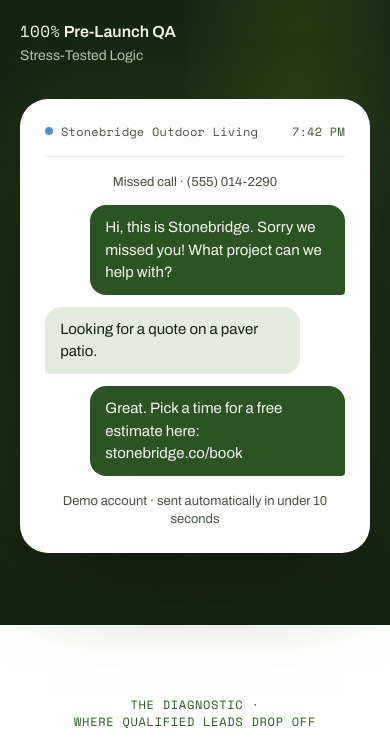
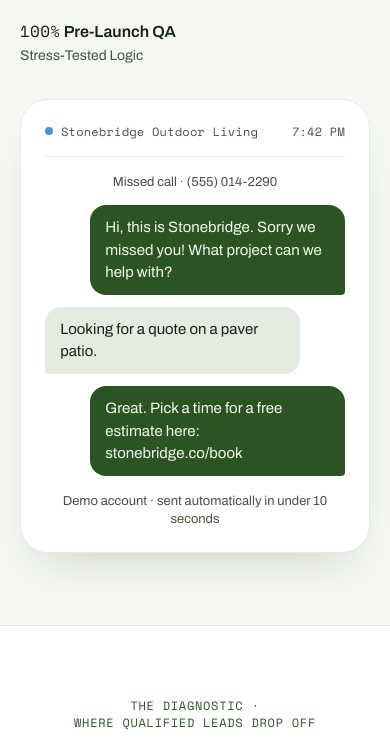
Before and after one commit to marrowcrest/michelle_personalprofile, a plain HTML site: page index.html in a window 390 px wide. Shown: the part 905-1649 px from the top of the page. Drawn offline with nearby package versions, Linux system fonts and the light colour scheme.

Commit message:
Revert "Dark hero with glow; conversation card without phone frame"
This reverts commit df4dc5c05b17b72da1b9eb26690817d029d8c160.

```diff
--- a/index.html
+++ b/index.html
@@ -434,8 +434,6 @@
     .dark h1, .dark h2, .dark h3, .dark h4 { color: var(--ink); }
     .dark .steps-flow::before { opacity: 0.5; }
     .dark .step-num { box-shadow: 0 0 0 6px var(--surface-0); }
-    .hero.dark { background: radial-gradient(55% 70% at 78% 45%, rgba(184, 212, 50, 0.16), transparent 62%), #122312 !important; border-bottom: 0; }
-    .hero.dark .phone { --surface-0: #FFFFFF; --surface-1: #F4F7F2; --surface-2: #E4ECE0; --ink: #122312; --ink-soft: #46543F; --line: #E4ECE0; --brand: #2C5422; --on-brand: #F3F7F0; --sky: #4E91D2; border-color: transparent; box-shadow: 0 40px 90px -30px rgba(0, 0, 0, 0.65), 0 0 120px 10px rgba(184, 212, 50, 0.12); }
     .tier.featured.dark { box-shadow: 0 30px 60px -28px rgba(18, 35, 18, 0.6); }
     .sec-0 .principles { background: var(--surface-1); }
 
@@ -570,7 +568,7 @@
   </header>
 
   <main id="main">
-    <section class="hero sec-0 dark" id="top">
+    <section class="hero sec-1" id="top">
       <div class="wrap hero-grid">
         <div>
           <span class="eyebrow">GoHighLevel CRM · Websites · Conversion Funnels</span>
```
